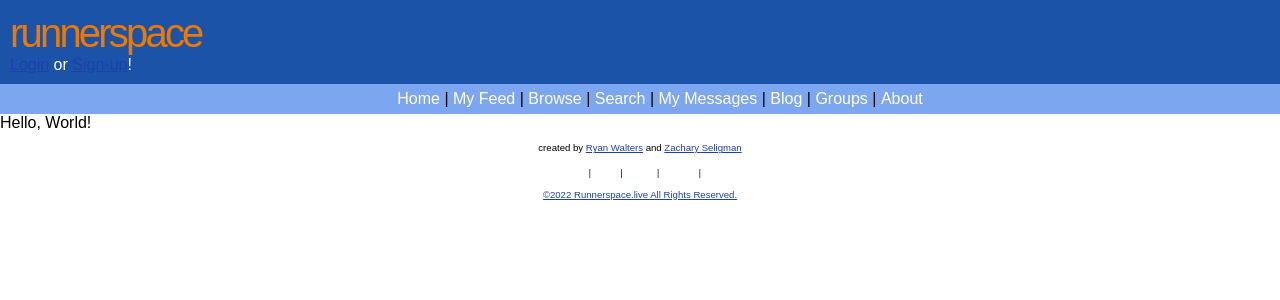
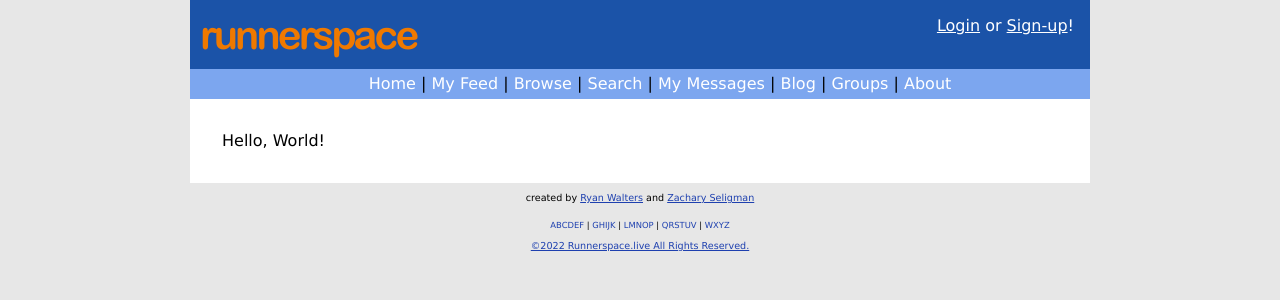
Before and after one commit to Xevion/runnerspace, a Flask app: page / in a window 1280 px wide. Shown: the top 300 px of the page. Run offline with Flask 2, Linux system fonts and the light colour scheme; style sheets or scripts are compiled from the project's sources.

Commit message:
Apply miscellaneous style changes
- Also add default photo and SCSS-CSS mapping

```diff
--- a/static/styles.scss
+++ b/static/styles.scss
@@ -1,14 +1,28 @@
-body, html {
-  font-family: Arial, sans-serif;
-  margin: 0;
+@font-face {
+  font-family: "Arial Rounded MT Bold";
+  src: url("/static/arial_rounded_bold.ttf");
 }
 
-#content {
+body, html {
+  font-family: Verdana, Arial, sans-serif, Helvetica;
+  margin: 0;
+  background-color: #e7e7e7;
+  line-height: 1.225;
+}
+
+.content-outer {
   width: 900px;
   max-width: 100%;
   margin: 0 auto;
-  .content-inner {
-    margin: 2em;
+
+  .content {
+
+    .content-inner {
+      //min-height: 50vh;
+      padding: 2em;
+    }
+
+    background-color: white;
   }
 }
 
@@ -22,11 +36,15 @@ body, html {
 .header-primary {
   background-color: #1b53a8;
   padding: 10px;
+  position: relative;
 
   .header-login {
+    position: absolute;
+    top: 1em;
+    right: 1em;
     color: white;
 
-    .username {
+    a {
       text-decoration: underline;
       color: white !important;
     }
@@ -66,7 +84,6 @@ nav, footer {
 
       a {
         text-decoration: none;
-        color: white;
       }
     }
   }
```
Also changed, not shown: static/default_photo.png (added), 1 other file.
